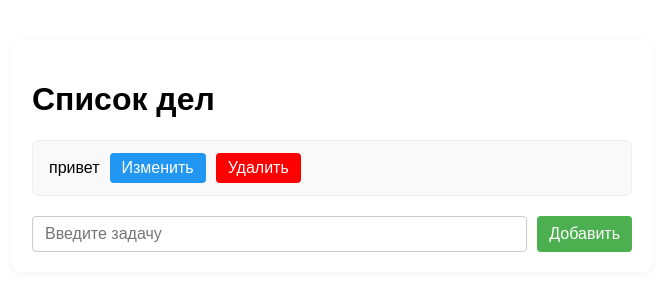
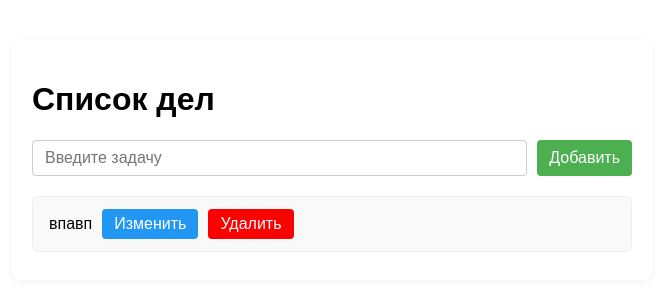
Before and after one commit to au-nas/server-lesson5new, a React (Vite) app: page / in a window 1280 px wide. Shown: the top 300 px of the page, without its empty margins (308-971 px from the left). Built offline with nearby package versions, Linux system fonts and the light colour scheme; data requests are answered from the project's data file.

Commit message:
исправила ошибки при создании компонентов

```diff
--- a/src/App.jsx
+++ b/src/App.jsx
@@ -5,10 +5,11 @@ import { TodoList } from './components/TodoList/TodoList';
 import { AddTodoForm } from './components/AddTodoForm/AddTodoForm';
 
 export const App = () => {
-	const [newTodo, setNewTodo] = useState(''); // текст нового дела
-
 	const [editingIdTodo, setEditingIdTodo] = useState(null); //id дела которое редактируем
 	const [editingInputTextTodo, setEditingInputTextTodo] = useState(''); // текст который редактируем
+
+	// const [search, setSearch] = useState('');
+	// const [isSorted, setIsSorted] = useState(false);
 
 	const startEdit = (todo) => {
 		setEditingIdTodo(todo.id);
@@ -20,16 +21,26 @@ export const App = () => {
 	};
 
 	const { todos, isLoading, requestAddTodo, requestEditTodo, requestDeleteTodo } =
-		useRequestTodos({ newTodo, setNewTodo, cancelEdit });
+		useRequestTodos({ cancelEdit });
+
+	// let filteredTodos = todos.filter((todo) =>
+	// 	todo.title.toLowerCase().includes(search.toLowerCase()),
+	// );
+
+	// if (isSorted) {
+	// 	filteredTodos = [...filteredTodos].sort((a, b) => a.title.localeCompare(b.title));
+	// }
 
 	return (
 		<div className={appStyles.container}>
 			<h1>Список дел</h1>
+			<AddTodoForm requestAddTodo={requestAddTodo} />
 			{isLoading ? (
 				<p>Загрузка...</p>
 			) : (
 				<>
 					<TodoList
+						// filteredTodos={filteredTodos}
 						todos={todos}
 						editingIdTodo={editingIdTodo}
 						editingInputTextTodo={editingInputTextTodo}
@@ -39,11 +50,6 @@ export const App = () => {
 						startEdit={startEdit}
 						requestDeleteTodo={requestDeleteTodo}
 					/>
-					<AddTodoForm
-						requestAddTodo={requestAddTodo}
-						newTodo={newTodo}
-						setNewTodo={setNewTodo}
-					/>
 				</>
 			)}
 		</div>
--- a/src/components/AddTodoForm/AddTodoForm.jsx
+++ b/src/components/AddTodoForm/AddTodoForm.jsx
@@ -1,11 +1,20 @@
+import { useState } from 'react';
 import { Button } from '../Button/Button';
 import buttonStyles from '../Button/Button.module.css';
 import styles from './AddTodoForm.module.css';
 
-export const AddTodoForm = ({ requestAddTodo, newTodo, setNewTodo }) => {
+export const AddTodoForm = ({ requestAddTodo }) => {
+	const [newTodo, setNewTodo] = useState(''); // текст нового дела
+
+	const handleSubmit = (e) => {
+		e.preventDefault();
+		requestAddTodo(newTodo);
+		setNewTodo('');
+	};
+
 	return (
 		/* форма */
-		<form onSubmit={requestAddTodo} className={styles.form} id="addTodoForm">
+		<form onSubmit={handleSubmit} className={styles.form} id="addTodoForm">
 			<input
 				value={newTodo}
 				onChange={(e) => setNewTodo(e.target.value)}
--- a/src/components/AddTodoForm/AddTodoForm.module.css
+++ b/src/components/AddTodoForm/AddTodoForm.module.css
@@ -1,5 +1,6 @@
 .form {
 	margin-top: 20px;
+	margin-bottom: 20px;
 	display: flex;
 	gap: 10px;
 }
--- a/src/components/TodoList/TodoList.jsx
+++ b/src/components/TodoList/TodoList.jsx
@@ -2,6 +2,7 @@ import styles from './TodoList.module.css';
 import { TodoItem } from '../TodoItem/TodoItem';
 
 export const TodoList = ({
+	// filteredTodos,
 	todos,
 	editingIdTodo,
 	editingInputTextTodo,
--- a/src/db.json
+++ b/src/db.json
@@ -1,7 +1,7 @@
 {
   "todos": [
     {
-      "text": "привет",
+      "text": "впавп",
       "completed": false,
       "id": 1
     }
--- a/src/hooks/use-request-todos.jsx
+++ b/src/hooks/use-request-todos.jsx
@@ -1,6 +1,6 @@
 import { useState, useEffect } from 'react';
 
-export const useRequestTodos = ({ newTodo, setNewTodo, cancelEdit }) => {
+export const useRequestTodos = ({ cancelEdit }) => {
 	const [todos, setTodos] = useState([]); // все дела
 	const [isLoading, setIsLoading] = useState(false); // лоадер
 
@@ -19,9 +19,7 @@ export const useRequestTodos = ({ newTodo, setNewTodo, cancelEdit }) => {
 	}, []);
 
 	// POST создаем тудус
-	const requestAddTodo = (e) => {
-		e.preventDefault();
-
+	const requestAddTodo = (newTodo) => {
 		const title = newTodo.trim();
 		if (!title) return; // прекращаем выполнение если пустая строка
 
@@ -37,7 +35,6 @@ export const useRequestTodos = ({ newTodo, setNewTodo, cancelEdit }) => {
 			.then((responce) => {
 				console.log('Дело добавлено, ответ сервера:', responce);
 				setTodos((prevTodos) => [...prevTodos, responce]); // добавляем задачу
-				setNewTodo('');
 			})
 			.catch((error) => console.log('Ошибка', error));
 	};
@@ -57,8 +54,7 @@ export const useRequestTodos = ({ newTodo, setNewTodo, cancelEdit }) => {
 				setTodos((prevTodos) =>
 					prevTodos.map((todo) => (todo.id === id ? editedTodo : todo)),
 				);
-				setNewTodo(''); // очищаем инпут
-				cancelEdit();
+				cancelEdit(); // очищает инпут и выходит из редактирования
 			})
 			.catch((err) => console.log('Ошибка', err));
 	};
```
